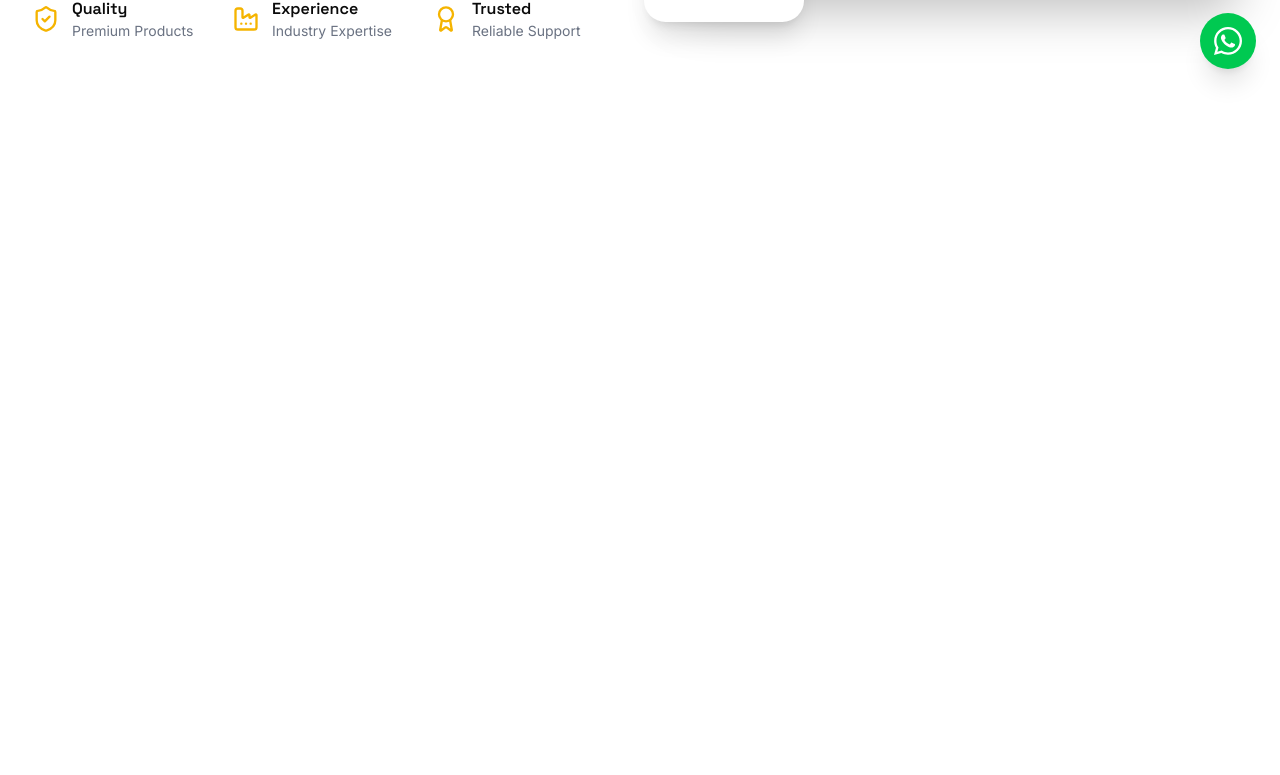
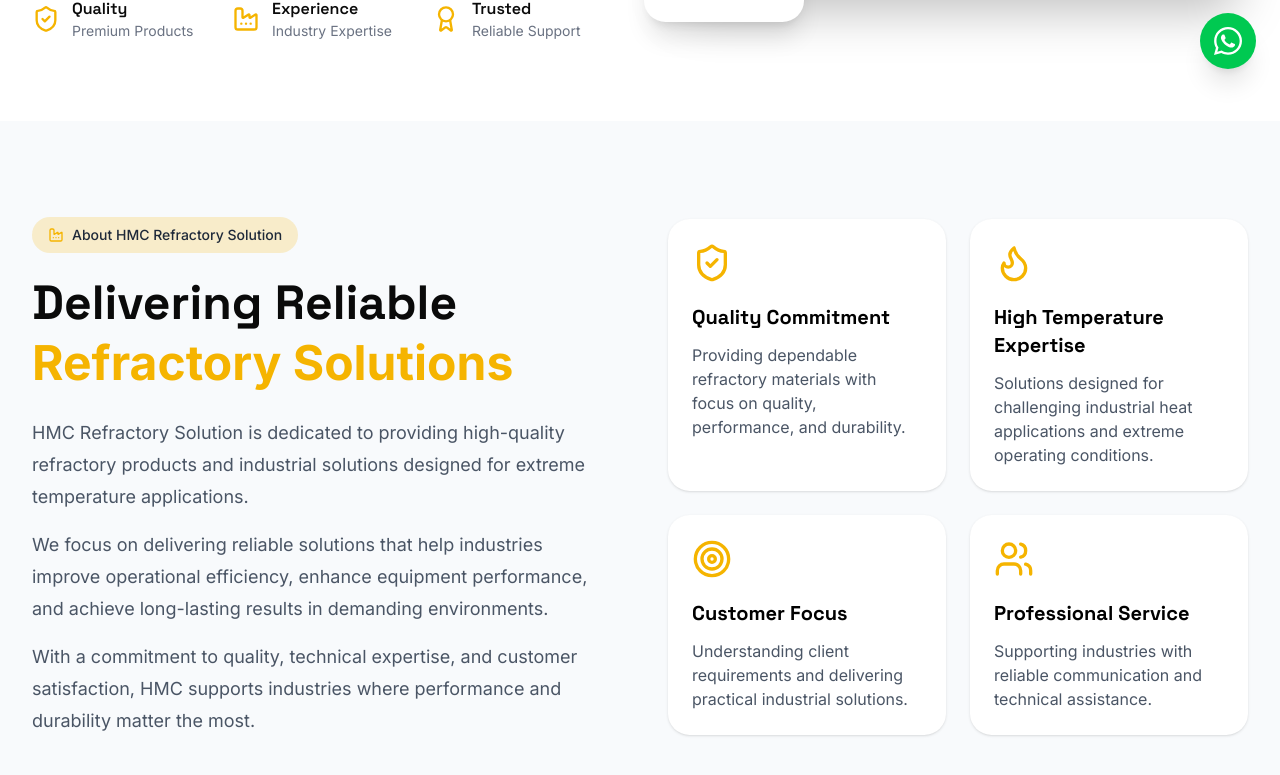
Before and after one commit to alishbaabid56/HMC_refractory_solution, a Next.js app: page / in a window 1280 px wide. Shown: the part 707-1482 px from the top of the page. Before the commit the page ends 828 px from the top, so only its background shows below. Built offline with nearby package versions, Linux system fonts and the light colour scheme.

Commit message:
updaabout page

```diff
--- a/app/page.tsx
+++ b/app/page.tsx
@@ -1,10 +1,11 @@
-import Image from "next/image";
 import Hero from "@/components/Hero";
+import About from "@/components/About";
 
 export default function Home() {
   return (
-
-      <Hero/>
-
+    <main>
+      <Hero />
+      <About />
+    </main>
   );
 }
--- /dev/null
+++ b/components/About.tsx
@@ -0,0 +1,154 @@
+"use client";
+
+import { motion } from "framer-motion";
+import {
+  Factory,
+  ShieldCheck,
+  Target,
+  Users,
+  Flame,
+} from "lucide-react";
+
+export default function About() {
+  return (
+    <section
+      id="about"
+      className="bg-slate-50 py-24"
+    >
+      <div className="mx-auto max-w-7xl px-6 lg:px-8">
+
+        <div className="grid items-center gap-14 lg:grid-cols-2">
+
+          {/* Left Content */}
+          <motion.div
+            initial={{ opacity: 0, x: -40 }}
+            whileInView={{ opacity: 1, x: 0 }}
+            transition={{ duration: 0.7 }}
+            viewport={{ once: true }}
+          >
+
+            <div className="mb-5 inline-flex items-center gap-2 rounded-full bg-brand-yellow/20 px-4 py-2 text-sm font-medium text-gray-800">
+              <Factory className="h-4 w-4 text-brand-yellow" />
+              About HMC Refractory Solution
+            </div>
+
+
+            <h2 className="font-heading text-4xl font-bold leading-tight text-brand-black sm:text-5xl">
+
+              Delivering Reliable
+              <span className="block text-brand-yellow">
+                Refractory Solutions
+              </span>
+
+            </h2>
+
+
+            <p className="mt-6 text-lg leading-8 text-gray-600">
+              HMC Refractory Solution is dedicated to providing high-quality
+              refractory products and industrial solutions designed for
+              extreme temperature applications.
+            </p>
+
+
+            <p className="mt-4 text-lg leading-8 text-gray-600">
+              We focus on delivering reliable solutions that help industries
+              improve operational efficiency, enhance equipment performance,
+              and achieve long-lasting results in demanding environments.
+            </p>
+
+
+            <p className="mt-4 text-lg leading-8 text-gray-600">
+              With a commitment to quality, technical expertise, and customer
+              satisfaction, HMC supports industries where performance and
+              durability matter the most.
+            </p>
+
+
+          </motion.div>
+
+
+
+          {/* Right Cards */}
+          <motion.div
+            initial={{ opacity: 0, x: 40 }}
+            whileInView={{ opacity: 1, x: 0 }}
+            transition={{ duration: 0.7 }}
+            viewport={{ once: true }}
+            className="grid gap-6 sm:grid-cols-2"
+          >
+
+            <div className="rounded-2xl bg-white p-6 shadow-sm transition hover:shadow-lg">
+
+              <ShieldCheck className="h-10 w-10 text-brand-yellow" />
+
+              <h3 className="mt-5 text-xl font-bold">
+                Quality Commitment
+              </h3>
+
+              <p className="mt-3 text-gray-600">
+                Providing dependable refractory materials with focus on
+                quality, performance, and durability.
+              </p>
+
+            </div>
+
+
+
+            <div className="rounded-2xl bg-white p-6 shadow-sm transition hover:shadow-lg">
+
+              <Flame className="h-10 w-10 text-brand-yellow" />
+
+              <h3 className="mt-5 text-xl font-bold">
+                High Temperature Expertise
+              </h3>
+
+              <p className="mt-3 text-gray-600">
+                Solutions designed for challenging industrial heat
+                applications and extreme operating conditions.
+              </p>
+
+            </div>
+
+
+
+            <div className="rounded-2xl bg-white p-6 shadow-sm transition hover:shadow-lg">
+
+              <Target className="h-10 w-10 text-brand-yellow" />
+
+              <h3 className="mt-5 text-xl font-bold">
+                Customer Focus
+              </h3>
+
+              <p className="mt-3 text-gray-600">
+                Understanding client requirements and delivering practical
+                industrial solutions.
+              </p>
+
+            </div>
+
+
+
+            <div className="rounded-2xl bg-white p-6 shadow-sm transition hover:shadow-lg">
+
+              <Users className="h-10 w-10 text-brand-yellow" />
+
+              <h3 className="mt-5 text-xl font-bold">
+                Professional Service
+              </h3>
+
+              <p className="mt-3 text-gray-600">
+                Supporting industries with reliable communication and
+                technical assistance.
+              </p>
+
+            </div>
+
+
+          </motion.div>
+
+        </div>
+
+      </div>
+    </section>
+  );
+}
```
Also changed, not shown: components/Hero.tsx (+8 -7 lines).
